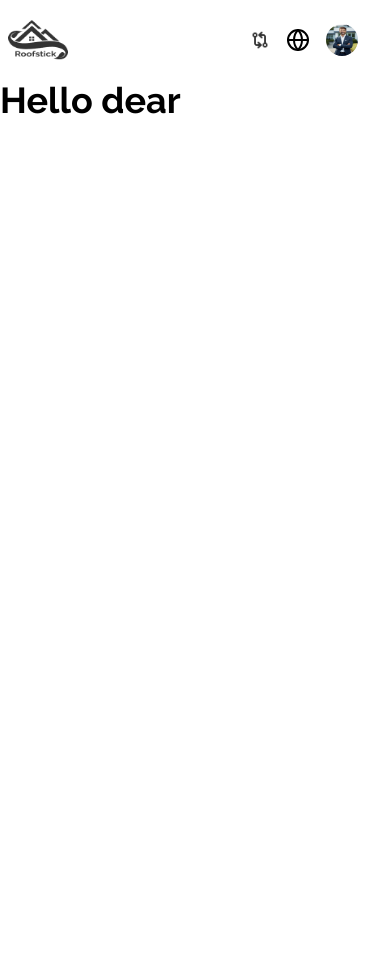
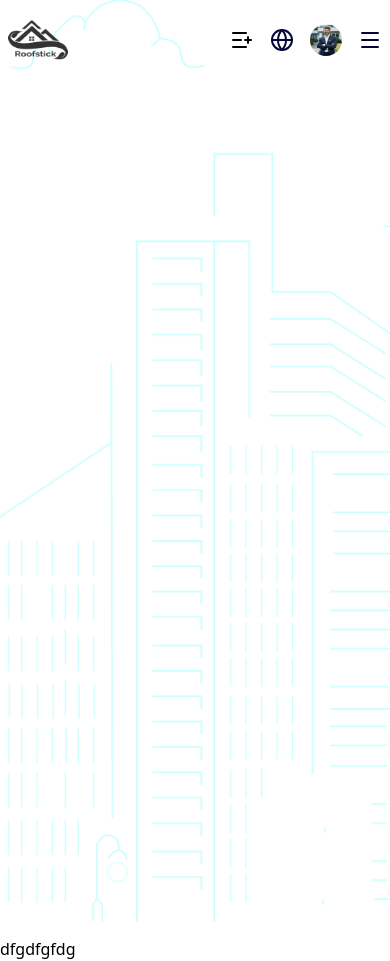
Before and after one commit to Tasniasamia/roofstick_appstick, a Next.js app: page / in a window 390 px wide. Before the commit the page ends 844 px from the top, so only its background shows below. Built offline with nearby package versions, Linux system fonts and the light colour scheme.

Commit message:
navbar ok

```diff
--- a/app/(site)/page.tsx
+++ b/app/(site)/page.tsx
@@ -1,9 +1,10 @@
+import HeroSection1 from '@/components/(site)/home1/hero';
 import React from 'react';
 
 const page = () => {
     return (
         <div>
-            <h1 className='text-4xl font-raleway font-bold'>Hello dear</h1>
+            <HeroSection1/>
         </div>
     );
 };
--- a/app/globals.css
+++ b/app/globals.css
@@ -76,3 +76,18 @@ padding:0 8px
 .shadow-custom{
   boxShadow:0 0 20px 0 rgba(0, 0, 0, 0.10);
   }
+
+  @keyframes slideDown {
+  from {
+    opacity: 0;
+    transform: translateY(-10px);
+  }
+  to {
+    opacity: 1;
+    transform: translateY(0);
+  }
+}
+
+.animate-slideDown {
+  animation: slideDown 0.3s ease-out forwards;
+}
--- /dev/null
+++ b/components/(site)/home1/hero.tsx
@@ -0,0 +1,18 @@
+import Image from "next/image";
+import React from "react";
+
+const HeroSection1 = () => {
+  return (
+<div className=" ">
+    <Image src="/hero.png" width={1000} height={1000} className="w-full h-[937px] z-10 lg:object-fill object-cover relative top-0 left-0" alt="hero image"/>
+<div
+  className="max-w-[1840px]   mx-auto  h-full "
+
+>
+  dfgdfgfdg
+</div>
+</div>
+  );
+};
+
+export default HeroSection1;
--- a/components/layout/navbar.tsx
+++ b/components/layout/navbar.tsx
@@ -4,15 +4,16 @@ import {
   DropdownMenuContent,
   DropdownMenuTrigger,
 } from "@/components/ui/dropdown-menu";
-import { Globe, LogIn } from "lucide-react";
+import { Globe, ListPlus, LogIn, Menu, X } from "lucide-react";
 import Image from "next/image";
-import React from "react";
+import React, { useState } from "react";
 import { FaChevronDown } from "react-icons/fa";
 
 const Navbar = () => {
   const user = true;
+  const [isMenu, setIsMenu] = React.useState(true);
   return (
-    <div className="bg-white">
+    <div className="bg-white absolute  w-full">
       <div className="container">
         <div className="flex justify-between items-center md:py-8 py-4">
           <Image
@@ -23,40 +24,42 @@ const Navbar = () => {
             className="object-fill
              h-10 w-[60px]
              sm:h-12 sm:w-[68px]
-             md:h-14 md:w-[74px]"
+             md:h-14 md:w-[74px]  static z-20"
           />
 
-          <ul className="list-none lg:flex hidden gap-10 items-center text-[20px] font-medium font-roboto leading-7">
-            <HoverDropdown label="Home" items={["Home 1", "Home 2"]} />
-            <li className="relative pb-1 after:absolute after:w-0 after:h-0.5 after:content-[''] after:bg-[#00ACC1] hover:after:w-full after:left-0 after:bottom-0 after:duration-300 text-[#05073C] cursor-pointer hover:text-[#00ACC1] duration-300 transition-all">
-              About
-            </li>
-            <li className="relative pb-1 after:absolute after:w-0 after:h-0.5 after:content-[''] after:bg-[#00ACC1] hover:after:w-full after:left-0 after:bottom-0 after:duration-300 text-[#05073C] cursor-pointer hover:text-[#00ACC1] duration-300 transition-all">
-              Property
-            </li>
-            <li className="relative pb-1 after:absolute after:w-0 after:h-0.5 after:content-[''] after:bg-[#00ACC1] hover:after:w-full after:left-0 after:bottom-0 after:duration-300 text-[#05073C] cursor-pointer hover:text-[#00ACC1] duration-300 transition-all">
-              Projects
-            </li>
-            <HoverDropdown label="More" items={["Blog", "FAQ", "Contact"]} />
-          </ul>
+          <div className="lg:flex hidden">
+            <MenuList />
+          </div>
 
-          <div className="lg:bg-white shadow-custom bg-transparent flex gap-4 items-center rounded-[10px] px-6 py-2">
-            <Image
-              src="/wishlist.png"
-              width={24}
-              height={24}
-              alt="wishlist"
-              className="h-5 w-5 sm:h-9 sm:w-9 md:h-10 md:w-10 cursor-pointer"
-            />
-            <Globe className="text-xl sm:text-2xl md:text-2xl cursor-pointer" />
+          <div className="lg:bg-white static z-20 shadow-custom bg-transparent flex gap-4 items-center rounded-[10px] lg:px-6 py-2">
+            <ListPlus className="text-xl sm:text-2xl md:text-2xl cursor-pointer font-medium" />
+            <Globe className="text-xl sm:text-2xl md:text-2xl cursor-pointer text-[#05073C] font-medium" />
             {user ? (
               <HoverDropdown items={["Dashboard", "Logout"]} image="/man.png" />
             ) : (
-              <LogIn className="text-xl sm:text-2xl md:text-2xl cursor-pointer" />
+              <LogIn className="text-xl sm:text-2xl md:text-2xl cursor-pointer text-[#05073C]" />
             )}
+            <div className="relative h-6 w-6 lg:hidden block">
+              <Menu
+                className={`${isMenu ? "opacity-100" : "opacity-0"}
+              text-xl sm:text-2xl duration-300 z-20 transition-all md:text-2xl cursor-pointer text-[#05073C] absolute inset-0`}
+                onClick={() => setIsMenu(!isMenu)}
+              />
+
+              <X
+                className={`${isMenu ? "opacity-0" : "opacity-100"}
+              text-xl sm:text-2xl z-20 md:text-2xl duration-300 transition-all cursor-pointer text-[#05073C] absolute inset-0`}
+                onClick={() => setIsMenu(!isMenu)}
+              />
+            </div>
           </div>
         </div>
       </div>
+      {!isMenu && (
+        <div className="bg-white z-20 w-full absolute shadow-md pb-10 ps-4 animate-slideDown">
+          <MenuList />
+        </div>
+      )}
     </div>
   );
 };
@@ -120,3 +123,21 @@ function HoverDropdown({
     </DropdownMenu>
   );
 }
+
+export const MenuList = () => {
+  return (
+    <ul className="static z-20 list-none flex lg:flex-row flex-col gap-10 items-center text-[20px] font-medium font-roboto leading-7">
+      <HoverDropdown label="Home" items={["Home 1", "Home 2"]} />
+      <li className="relative pb-1 after:absolute after:w-0 after:h-0.5 after:content-[''] after:bg-[#00ACC1] hover:after:w-full after:left-0 after:bottom-0 after:duration-300 text-[#05073C] cursor-pointer hover:text-[#00ACC1] duration-300 transition-all">
+        About
+      </li>
+      <li className="relative pb-1 after:absolute after:w-0 after:h-0.5 after:content-[''] after:bg-[#00ACC1] hover:after:w-full after:left-0 after:bottom-0 after:duration-300 text-[#05073C] cursor-pointer hover:text-[#00ACC1] duration-300 transition-all">
+        Property
+      </li>
+      <li className="relative pb-1 after:absolute after:w-0 after:h-0.5 after:content-[''] after:bg-[#00ACC1] hover:after:w-full after:left-0 after:bottom-0 after:duration-300 text-[#05073C] cursor-pointer hover:text-[#00ACC1] duration-300 transition-all">
+        Projects
+      </li>
+      <HoverDropdown label="More" items={["Blog", "FAQ", "Contact"]} />
+    </ul>
+  );
+};
```
